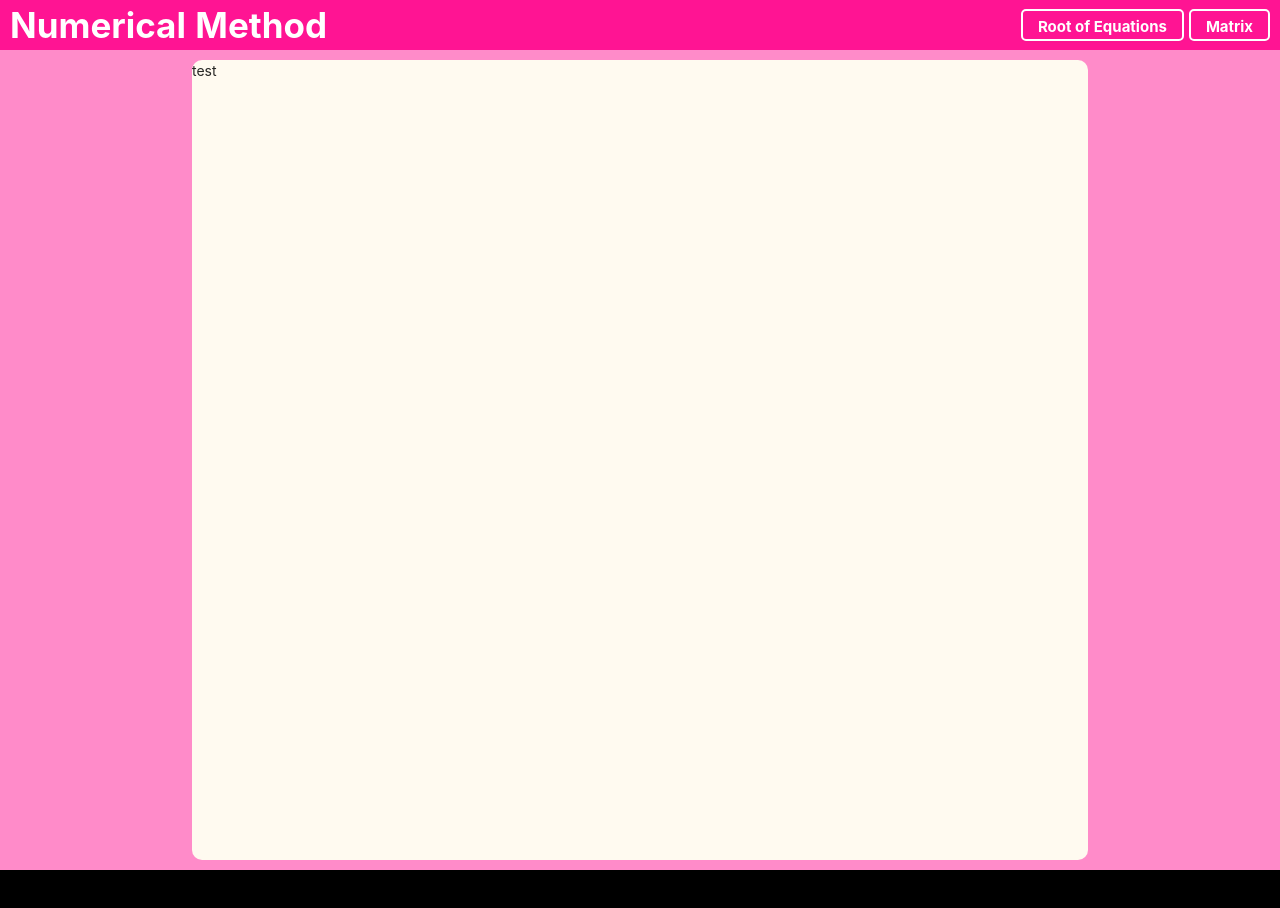
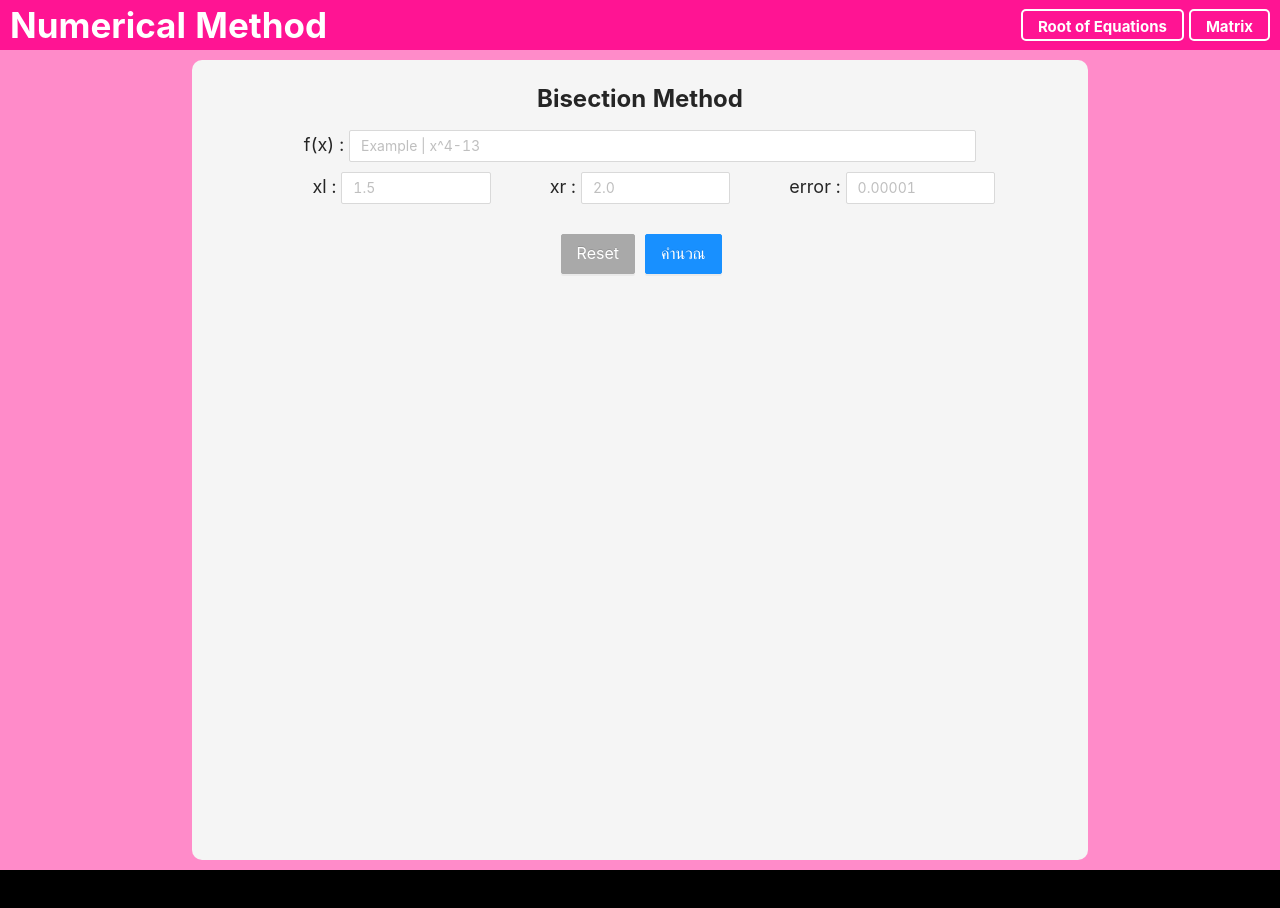
Before and after one commit to BabyBbeam/Numerical-Method, a React (Create React App) app: page /#/bisection in a window 1280 px wide. Shown: the top 908 px of the page. Built offline with nearby package versions, Linux system fonts and the light colour scheme.

Commit message:
add Input.

```diff
--- a/src/App.css
+++ b/src/App.css
@@ -6,14 +6,21 @@
 
 .content{
     display:block;
+    padding-top: 20px;
     margin-top: 10px;
     margin-bottom: 10px;
     margin-left: auto;
     margin-right: auto;
     min-height: 100vh;
     width: 70%;
-    background-color: floralwhite;
+    background-color: whitesmoke;
     border-radius: 10px;
+    outline: none;
+}
+@media only screen and (max-width: 620px){
+    .content{
+        width: 90%;
+    }
 }
 
 .footer{
--- a/src/App.js
+++ b/src/App.js
@@ -1,22 +1,28 @@
 import React from 'react'
 import './App.css';
 import Navbar from './components/Navbar/Navbar';
-import { HashRouter, Redirect, Route } from 'react-router-dom'
+import { HashRouter, Redirect, Route, Switch } from 'react-router-dom'
+import Bisection from './containers/Bisection';
 
 class App extends React.Component {
 
   render() {
     return (
       <div className="App">
+        <HashRouter>
         <Navbar />
         <div className="content">
-          <HashRouter>
+
             <Redirect exact from="/" to="/bisection" />
-            <Route exact path="/bisection" render={() => <div>test</div>} />
-          </HashRouter>
+            <Switch>
+              <Route exact path="/bisection" component={Bisection} />
+              <Route exact path="*" render={() => <div>Error 404 Not Found.</div>} />
+            </Switch>
+
         </div>
+        </HashRouter>
         <div className="footer">
-          da
+        da
         </div>
       </div>
     );
--- a/src/components/Navbar/Navbar.css
+++ b/src/components/Navbar/Navbar.css
@@ -33,7 +33,8 @@
     font-weight: bold;
 }
 
-.navbar-row Button:hover{
+.navbar-row Button:hover,
+.navbar-row Button:focus{
     color: #fff;
     background-color: rgb(255, 152, 207);
     border: 2px solid white;
@@ -47,7 +48,9 @@
     background-color: rgb(255, 152, 207);
 }
 
-.roet-menu-item{
+.roet-menu-item,
+.roet-menu-item a,
+.roet-menu-item a:hover{
     color: #fff;
     font-weight: bold;
 }
--- a/src/components/Navbar/Navbar.js
+++ b/src/components/Navbar/Navbar.js
@@ -1,4 +1,5 @@
 import React, { Component } from 'react'
+import { Link } from 'react-router-dom'
 import { Row, Col } from 'antd'
 import { Menu, Dropdown, Button } from 'antd';
 import './Navbar.css'
@@ -6,7 +7,7 @@ import './Navbar.css'
 const roet_menu = (
     <Menu className='roet-menu'>
         <Menu.Item className='roet-menu-item'>
-            Bisection Method
+            <Link to='/bisection' replace>Bisection Method</Link>
         </Menu.Item>
         <Menu.Item className='roet-menu-item'>
             False-position Method
--- /dev/null
+++ b/src/containers/Bisection.css
@@ -0,0 +1,53 @@
+.bisection-content h1{
+    font-size: x-large;
+    font-weight: bold;
+    text-align: center;
+}
+
+.input-form{
+    font-size: large;
+    text-align: center;
+    margin-bottom: 10px;
+}
+
+.input-form .input-form-fx{
+    width: 70%;
+    margin-left: 5px;
+}
+
+.input-form .input-form-init{
+    width: 50%;
+    margin-left: 5px;
+}
+
+.col-input-xl{
+    text-align: end;
+}
+
+.col-input-err{
+    text-align: start;
+}
+
+.col-reset-button{
+    text-align: end;
+}
+
+.reset-button{
+    margin-right: 5px;
+    background-color: darkgrey;
+    border-color: darkgrey;
+}
+
+.reset-button:hover,
+.reset-button:focus{
+    background-color: rgb(199, 199, 199);
+    border-color: rgb(199, 199, 199);
+}
+
+.row-button{
+    margin-top: 30px;
+}
+
+.cal-button{
+    margin-left: 5px;
+}
--- /dev/null
+++ b/src/containers/Bisection.js
@@ -0,0 +1,70 @@
+import React, { Component } from 'react'
+import { Row, Col , Input, Button} from 'antd'
+import './Bisection.css'
+
+class Bisection extends Component {
+
+    state = {
+        fx : "",
+        xl : null,
+        xr : null,
+        error : null,
+        isCal : false
+    }
+
+    onClickReset = e =>{
+        this.setState({fx:"",xl:null,xr:null,error:null,isCal:false})
+    }
+
+    OnChangeFx = e =>{
+        this.setState({fx:e.target.value})
+    }
+
+    OnChangeXl = e =>{
+        this.setState({xl:e.target.value})
+    }
+
+    OnChangeXr = e =>{
+        this.setState({xr:e.target.value})
+    }
+
+    onChangeErr = e =>{
+        this.setState({error:e.target.value})
+    }
+
+    componentDidMount
+
+    render() {
+        return (
+            <div className='bisection-content'>
+                <h1>Bisection Method</h1>
+                <Row className='input-form' type='flex' align='middle'>
+                    <Col span={24}>
+                        f(x) :<Input className='input-form-fx' placeholder='Example | x^4-13' value={this.state.fx} onChange={this.OnChangeFx}/>
+                    </Col>
+                </Row>
+                <Row className='input-form' type='flex' align='middle'>
+                    <Col span={8} className='col-input-xl'>
+                        xl :<Input className='input-form-init' placeholder='1.5' value={this.state.xl} onChange={this.OnChangeXl}/>
+                    </Col>
+                    <Col span={8}>
+                        xr :<Input className='input-form-init' placeholder='2.0' value={this.state.xr} onChange={this.OnChangeXr}/>
+                    </Col>
+                    <Col span={8} className='col-input-err'>
+                        error :<Input className='input-form-init' placeholder='0.00001' value={this.state.error} onChange={this.onChangeErr}/>
+                    </Col>
+                </Row>
+                <Row type='flex' align='middle' className='row-button'>
+                    <Col span={12} className='col-reset-button'>
+                        <Button size='large' type='primary' className='reset-button' onClick={this.onClickReset}>Reset</Button>
+                    </Col>
+                    <Col span={12}>
+                        <Button size='large' type='primary' className='cal-button'>คำนวณ</Button>
+                    </Col>
+                </Row>
+            </div>
+        )
+    }
+}
+
+export default Bisection
```
